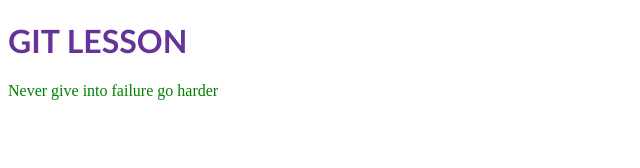
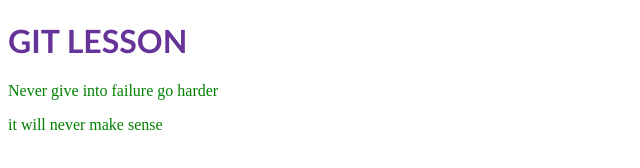
Before and after one commit to Adeyemo003/Git-practise, a plain HTML site: page index.html in a window 1280 px wide. Shown: the whole page, without its empty margins (0-640 px from the left). Drawn offline with Linux system fonts and the light colour scheme.

Commit message:
Add more content to HTML file

```diff
--- a/index.html
+++ b/index.html
@@ -10,6 +10,7 @@
 <body>
     <h1>GIT LESSON</h1>
     <P>Never give into failure go harder</P>
+    <p>it will never make sense</p>
 
 <script src="script.js"></script>
 </body>
```
